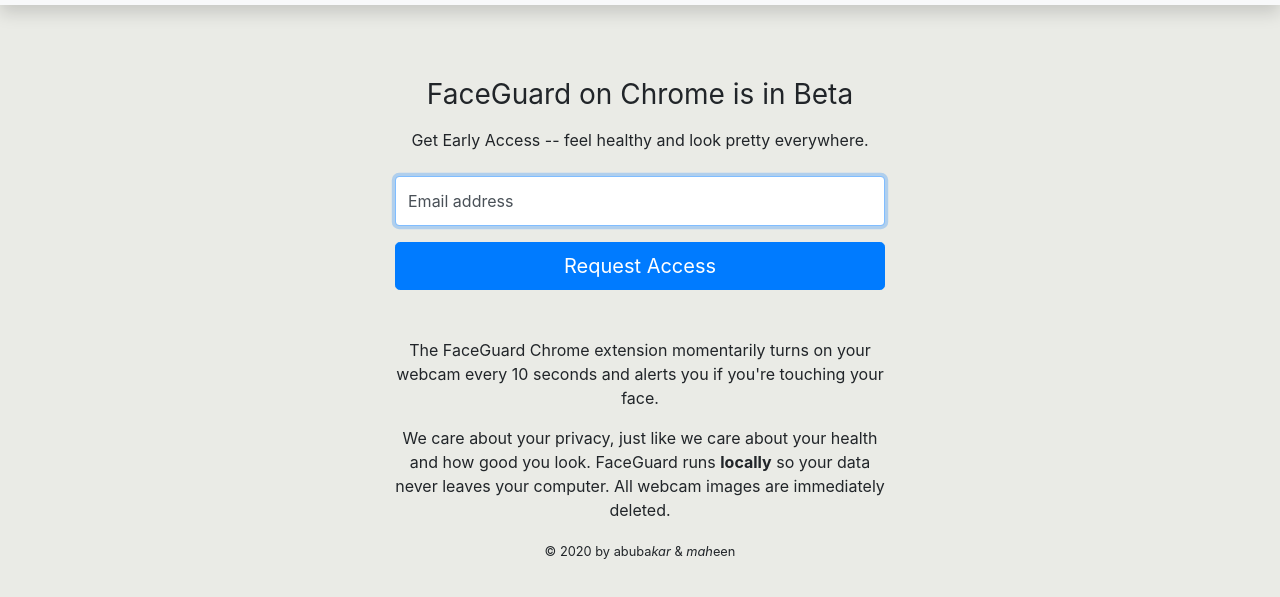
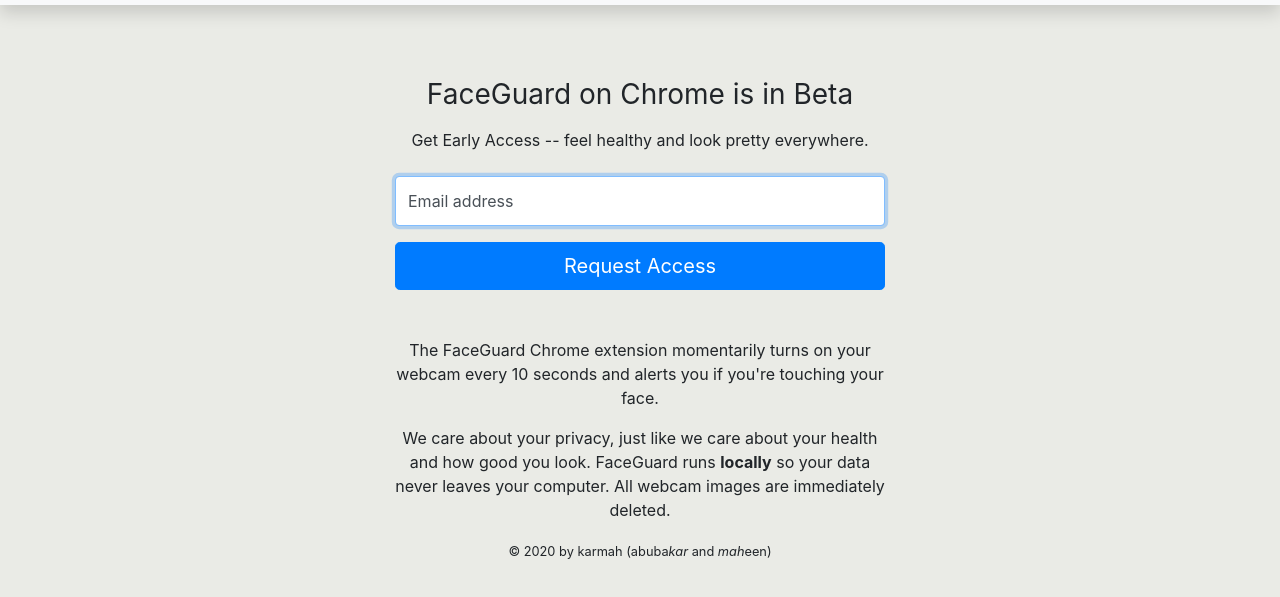
Before and after one commit to Mrs-Abubakar/karmah, a plain HTML site: page download.html in a window 1280 px wide. Shown: the part 57-654 px from the top of the page. Drawn offline with nearby package versions, Linux system fonts and the light colour scheme.

Commit message:
changed karmah to something

```diff
--- a/download.html
+++ b/download.html
@@ -55,7 +55,7 @@
   <button id="submit-button" class="btn btn-lg btn-primary btn-block" type="submit">Request Access</button>
   <p class="mt-5 mb-3 text-center" id="p1">The FaceGuard Chrome extension momentarily turns on your webcam every 10 seconds and alerts you if you're touching your face.</p>
   <p class="text-center" id="p2">We care about your privacy, just like we care about your health and how good you look. FaceGuard runs <strong>locally</strong> so your data never leaves your computer. All webcam images are immediately deleted.</p>
-  <p class="text-center" id="p3"> <small>&copy; 2020 by abuba<em>kar</em> & <em>mah</em>een </small></p>
+  <p class="text-center" id="p3"> <small>&copy; 2020 by karmah (abuba<em>kar</em> and <em>mah</em>een)</small></p>
 
 </form>
 
```
